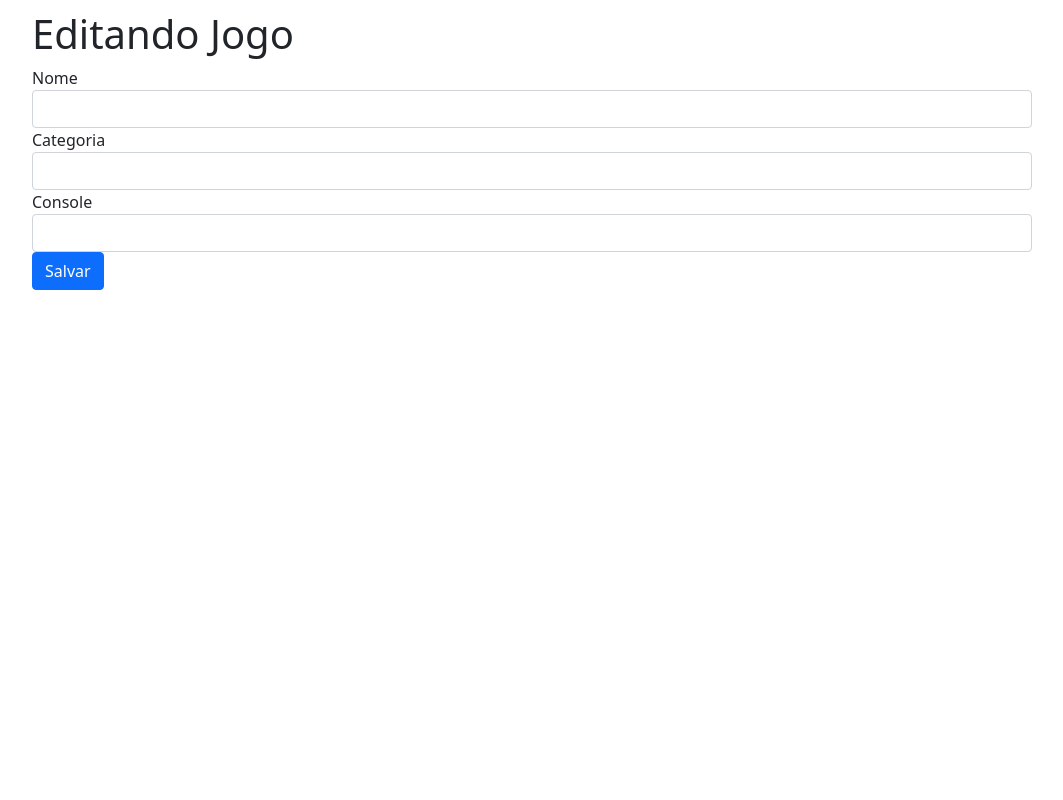
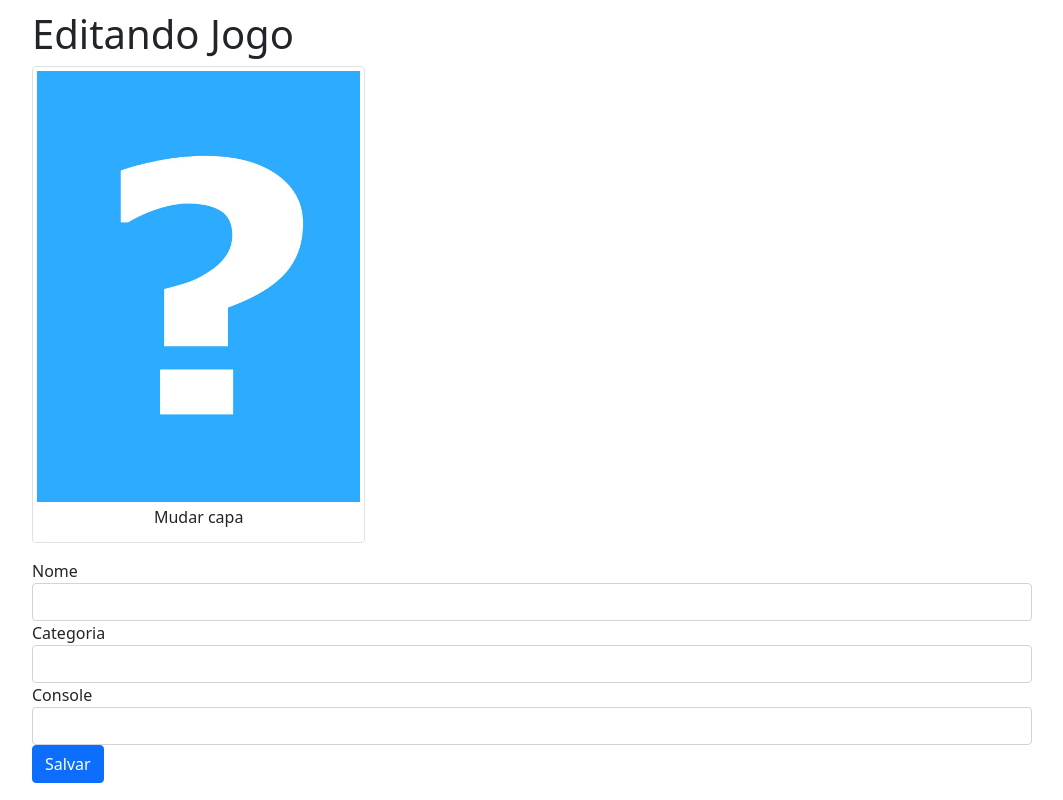
Before and after one commit to Igormartins234/jogoteca, a Flask app: page /editar/1 in a window 1280 px wide. Shown: the whole page, without its empty margins (108-1171 px from the left). Run offline with Flask 3, Linux system fonts and the light colour scheme; the visitor is signed in with stand-in values (Sample User, id 1); some libraries are stand-ins or nearby versions.

Commit message:
adiciona funcionalidade para upload de imagem na edição de jogos e implementa função de recuperação da imagem

```diff
--- /dev/null
+++ b/helpers.py
@@ -0,0 +1,9 @@
+import os
+from jogoteca import app
+
+def recupera_imagem(id):
+    for nome_arquivo in os.listdir(app.config['UPLOAD_PATH']):
+        if f'capa{id}.jpg' == nome_arquivo:
+            return nome_arquivo
+
+    return 'capa_padrao.jpg'
--- a/templates/editar.html
+++ b/templates/editar.html
@@ -1,6 +1,17 @@
 {% extends "template.html" %}
 {% block conteudo %}
       <form action="{{ url_for('atualizar') }}" method="post">
+
+        <figure class="img-thumbnail col-md-4">
+          <img class="img-fluid" src="{{ url_for('imagem', nome_arquivo=capa_jogo) }}">
+          <figcaption>
+            <label class="fileContainer">
+              Mudar capa
+              <input type="file" name="arquivo" accept=".jpg">
+            </label>
+          </figcaption>
+        </figure>
+
         <fieldset>
           <input type="hidden" name="id" value="{{ jogo.id }}">
           <div class="form-group">
--- a/views.py
+++ b/views.py
@@ -1,7 +1,7 @@
 from flask import render_template, request, redirect, session, flash, url_for, send_from_directory
 from jogoteca import app, db
 from models import Jogos, Usuarios
-
+from helpers import recupera_imagem
 
 @app.route('/')
 def index():
@@ -41,7 +41,8 @@
     if 'usuario_logado' not in session or session['usuario_logado'] == None:
         return redirect(url_for('login', proxima=url_for('editar', id=id)))
     jogo = Jogos.query.filter_by(id=id).first()
-    return render_template('editar.html', titulo='Editando Jogo', jogo=jogo)
+    capa_jogo = recupera_imagem(id)
+    return render_template('editar.html', titulo='Editando Jogo', jogo=jogo , capa_jogo=capa_jogo)
 
 @app.route('/atualizar', methods=['POST',])
 def atualizar():
@@ -52,6 +53,10 @@
 
     db.session.add(jogo)
     db.session.commit()
+
+    arquivo = request.files['arquivo']
+    upload_path = app.config['UPLOAD_PATH']
+    arquivo.save(f'{upload_path}/capa{jogo.id}.jpg')
 
     return redirect(url_for('index'))
 
```
